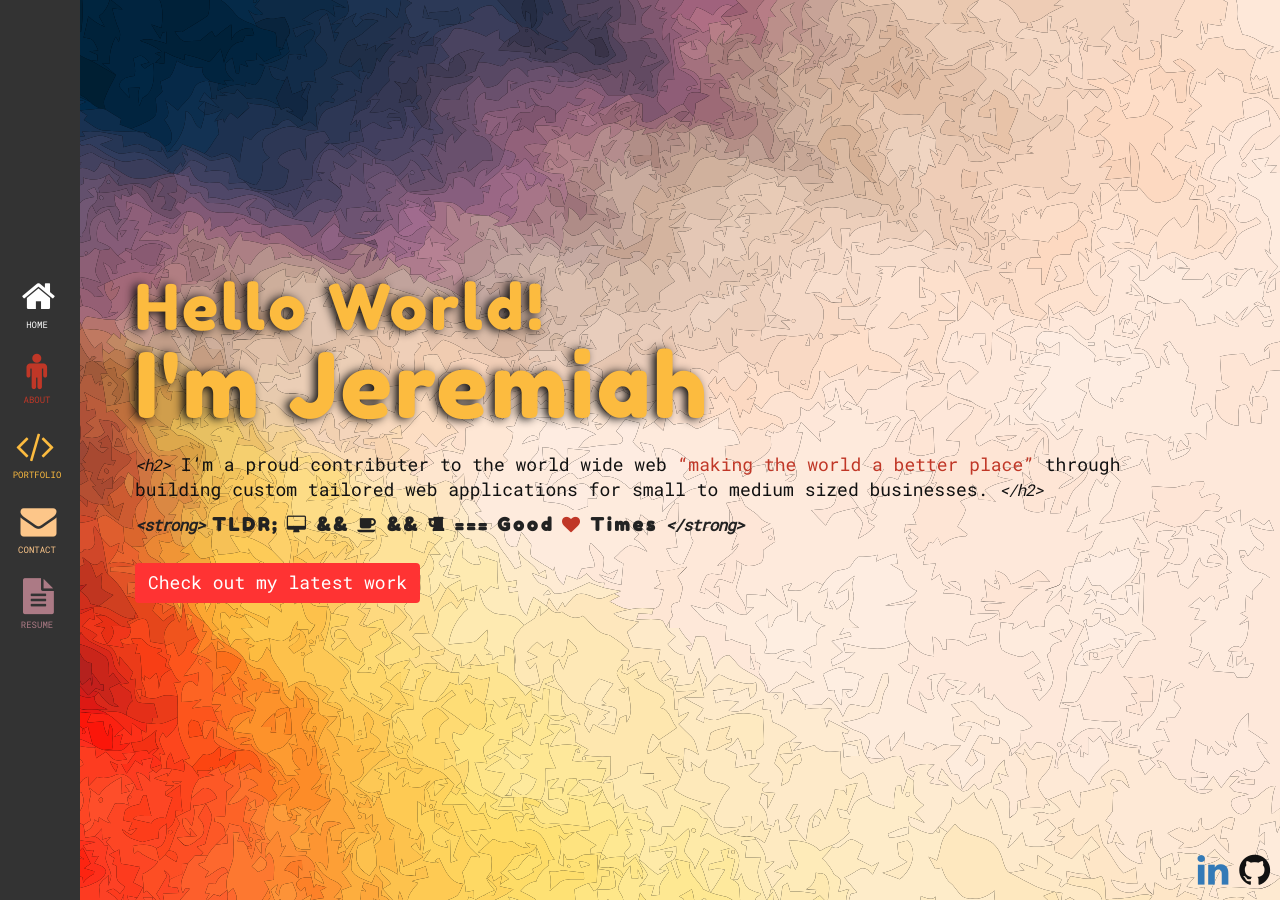
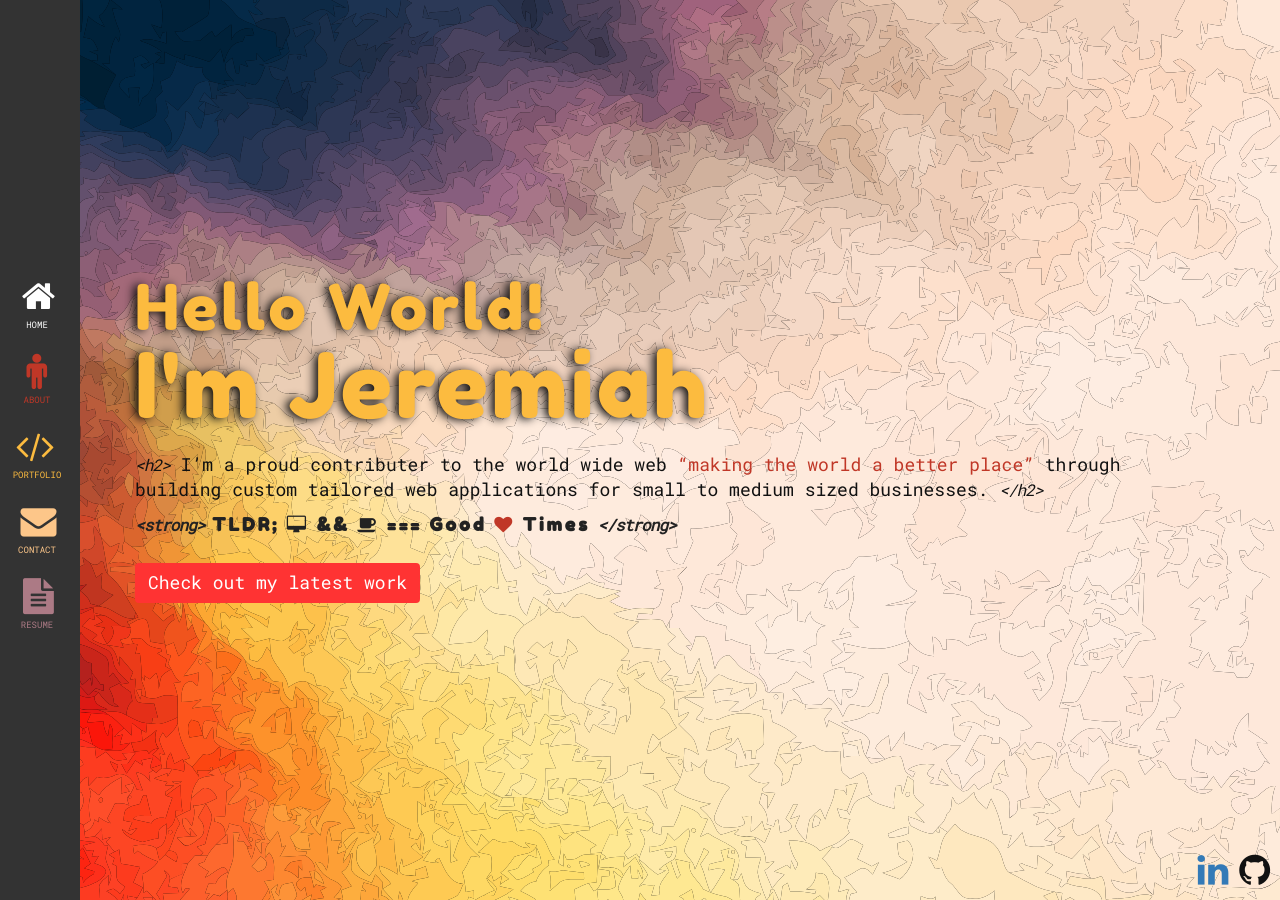
Before and after one commit to JWizerd/2017_personal_portfolio, a Jekyll site: the page built from index.html, in a window 1280 px wide. Built offline with Jekyll 4.4.1, drawn with Linux system fonts in a browser that asks for light colours.

Commit message:
updated homepage tldr

```diff
--- a/index.html
+++ b/index.html
@@ -12,8 +12,7 @@ layout: default
 
   <strong class="tldr">
     TLDR; <i class="fa fa-desktop"></i> &amp;&amp;
-          <i class="fa fa-coffee"></i> &amp;&amp;
-          <i class="fa fa-beer"></i>
+          <i class="fa fa-coffee"></i>
           === Good <i class="apple fa fa-heart"></i> Times
   </strong>
 
```
